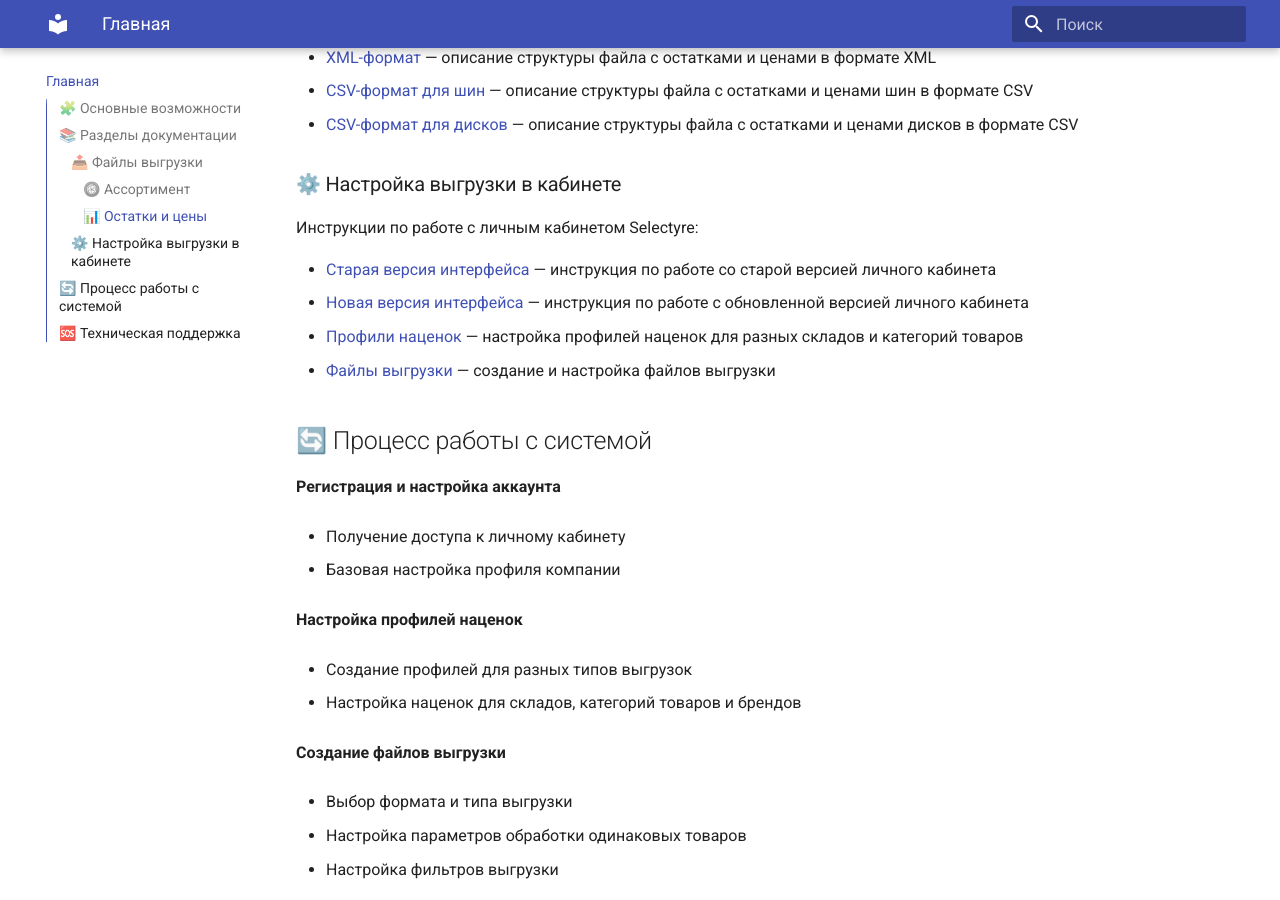
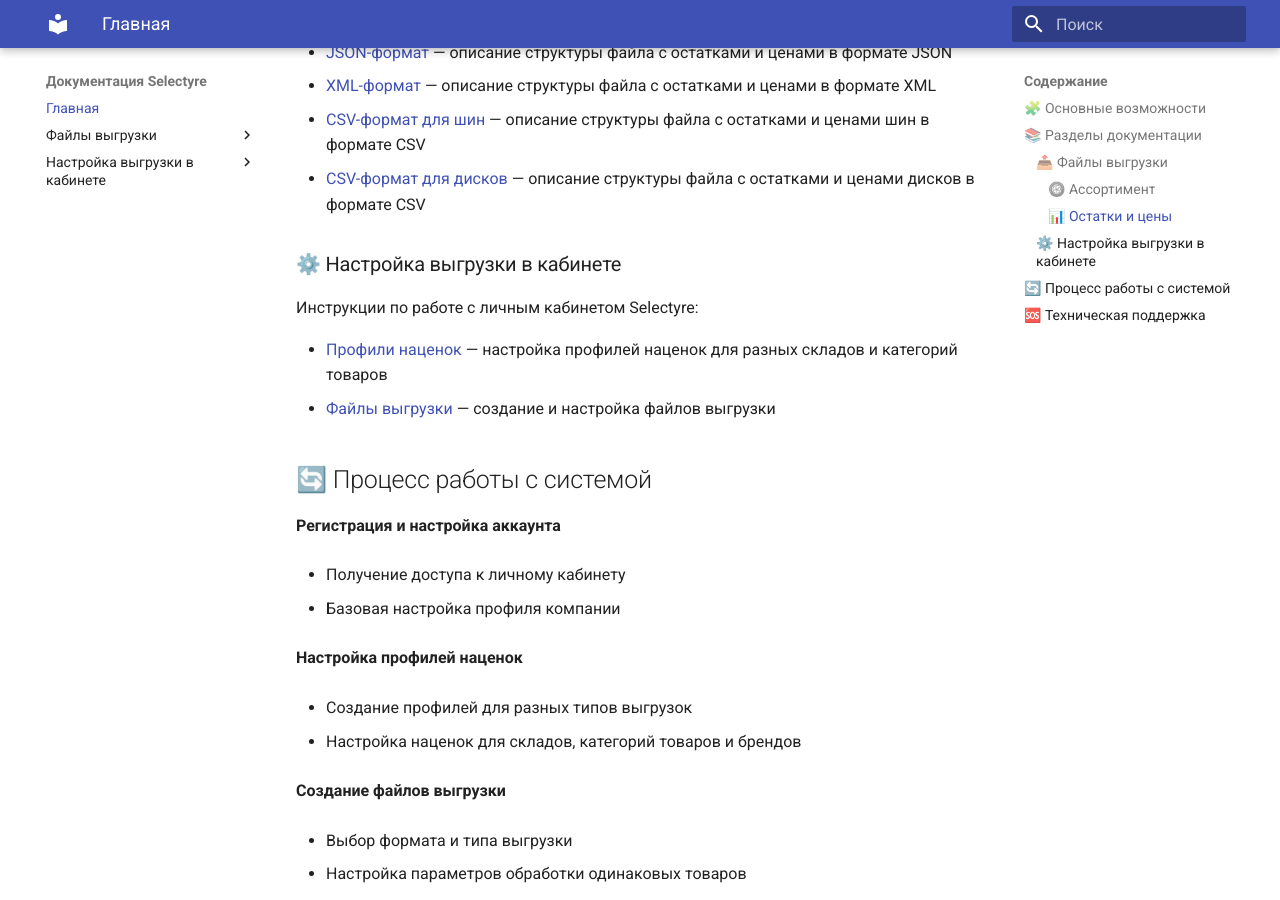
Before and after one commit to kkomissarov/selectyre-docs, an MkDocs documentation site: the page built from docs/index.md, in a window 1280 px wide and 900 px high, scrolled down 923 px. Built offline with MkDocs 1.6.1 and Material for MkDocs 9.7.7, drawn with Linux system fonts in a browser that asks for light colours.

```diff
--- a/docs/index.md
+++ b/docs/index.md
@@ -34,8 +34,6 @@
 
 Инструкции по работе с личным кабинетом Selectyre:
 
-- [Старая версия интерфейса](old_version.md) — инструкция по работе со старой версией личного кабинета
-- [Новая версия интерфейса](new_version.md) — инструкция по работе с обновленной версией личного кабинета
 - [Профили наценок](settings/profiles.md) — настройка профилей наценок для разных складов и категорий товаров
 - [Файлы выгрузки](settings/export_files.md) — создание и настройка файлов выгрузки
 
--- a/mkdocs.yml
+++ b/mkdocs.yml
@@ -1,5 +1,4 @@
 site_name: Документация Selectyre
-site_url: https://kkomissarov.github.io/selectyre-docs/
 docs_dir: docs
 site_dir: site
 use_directory_urls: true
@@ -7,10 +6,6 @@
 theme:
   name: material
   language: ru
-  features:
-    - navigation.tabs
-    - navigation.sections
-    - toc.integrate
 
 markdown_extensions:
   - pymdownx.emoji:
@@ -34,7 +29,5 @@
           - CSV шины: files/availability/csv_tires.md
           - CSV диски: files/availability/csv_wheels.md
   - Настройка выгрузки в кабинете:
-    - Старая версия: old_version.md
-    - Новая версия: new_version.md
     - Профили наценок: settings/profiles.md
     - Файлы выгрузки: settings/export_files.md
```
Also changed, not shown: docs/new_version.md (deleted, +0 -5 lines), docs/old_version.md (deleted, +0 -5 lines), site/404.html, site/files/assortment/csv_tires/index.html, site/files/assortment/csv_wheels/index.html, site/files/assortment/json/index.html, site/files/assortment/xml/index.html, site/files/availability/csv_tires/index.html, site/files/availability/csv_wheels/index.html, site/files/availability/json/index.html, site/files/availability/xml/index.html, site/index.html, site/search/search_index.json, site/settings/export_files/index.html, 2 more files, 1 other file.
